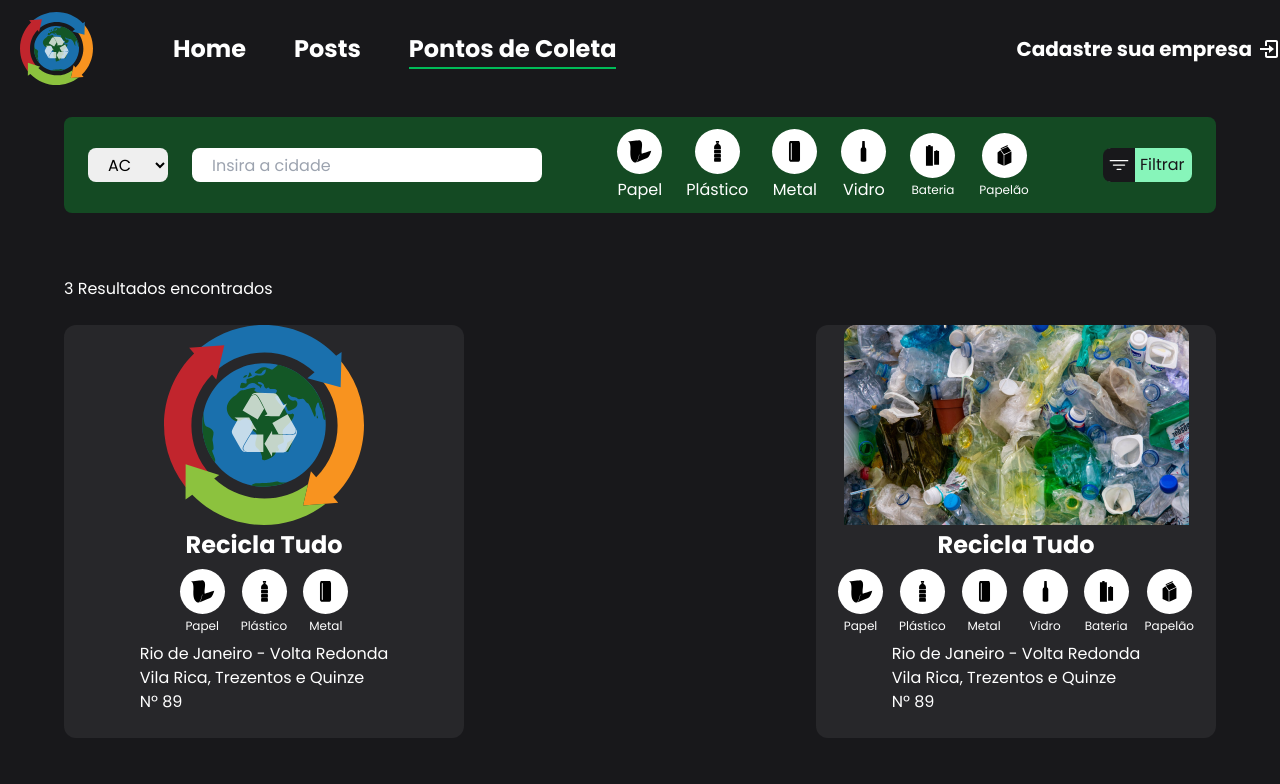
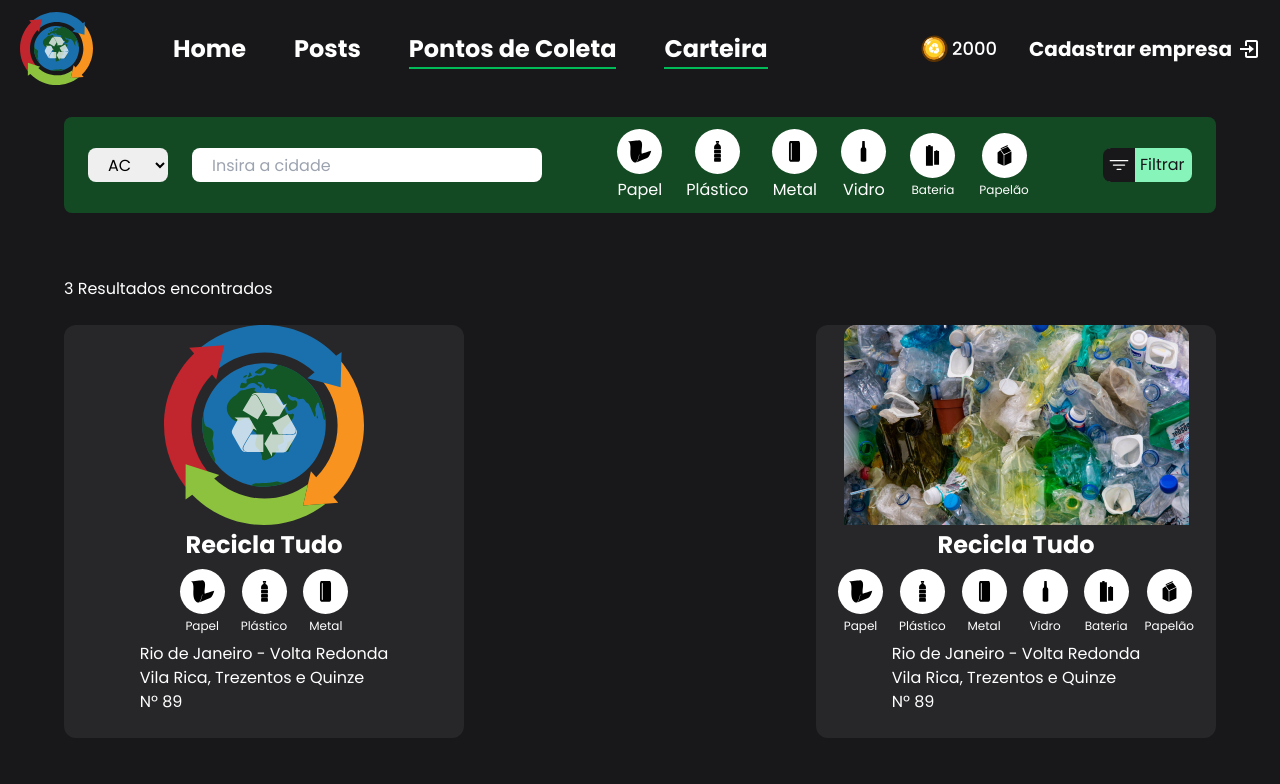
Before and after one commit to Agencia-CodeX/recicla-hack, a Next.js app in the folder web/: page /cooperativas in a window 1280 px wide. Shown: the top 784 px of the page. Built offline with nearby package versions, Linux system fonts and the light colour scheme.

Commit message:
commit changes

```diff
--- a/web/src/components/Menu/index.tsx
+++ b/web/src/components/Menu/index.tsx
@@ -12,14 +12,21 @@ export function Menu() {
                     <NavLink href="/">Home</NavLink>
                     <NavLink href="/posts">Posts</NavLink>
                     <NavLink href="/cooperativas">Pontos de Coleta</NavLink>
+                    <NavLink href="/cooperativas">Carteira</NavLink>
                 </nav>
             </div>
-            <Link href={"/register"}>
-                <div className="flex items-center gap-1 font-bold text-xl cursor-pointer transition-all hover:brightness-50">
-                    <h1>Cadastre sua empresa</h1>
-                    <BiLogIn className="w-6 h-6" />
+            <div className="flex items-center gap-8">
+                <div className="flex items-center gap-1">
+                    <img src="/images/coin.svg" alt="moedas do usuário" />
+                    <span className="text-lg font-medium">2000</span>
                 </div>
-            </Link>
+                <Link href={"/register"}>
+                    <div className="flex items-center gap-1 font-bold text-xl cursor-pointer transition-all hover:brightness-50 mr-5">
+                        <h1>Cadastrar empresa</h1>
+                        <BiLogIn className="w-6 h-6" />
+                    </div>
+                </Link>
+            </div>
         </div>
     );
 }
--- a/web/src/pages/register.tsx
+++ b/web/src/pages/register.tsx
@@ -259,13 +259,15 @@ export default function Register() {
 
                     </div >
                     <div className="flex w-full justify-center mt-10">
-                        <button
-                            className="w-[200px] h-[60px] rounded-lg bg-green-50 border-2 border-black text-black focus:outline-none
+                        <Link href={"/cooperativas/asdasdas-dasd-ad-asda"}>
+                            <button
+                                className="w-[200px] h-[60px] rounded-lg bg-green-50 border-2 border-black text-black focus:outline-none
                         focus:ring-4 focus:ring-[#60F089]"
-                            type="submit"
-                        >
-                            Cadastrar
-                        </button>
+                            // type="submit"
+                            >
+                                Cadastrar
+                            </button>
+                        </Link>
                     </div>
                 </form >
             </div >
```
Also changed, not shown: web/public/images/coin.svg (added).
